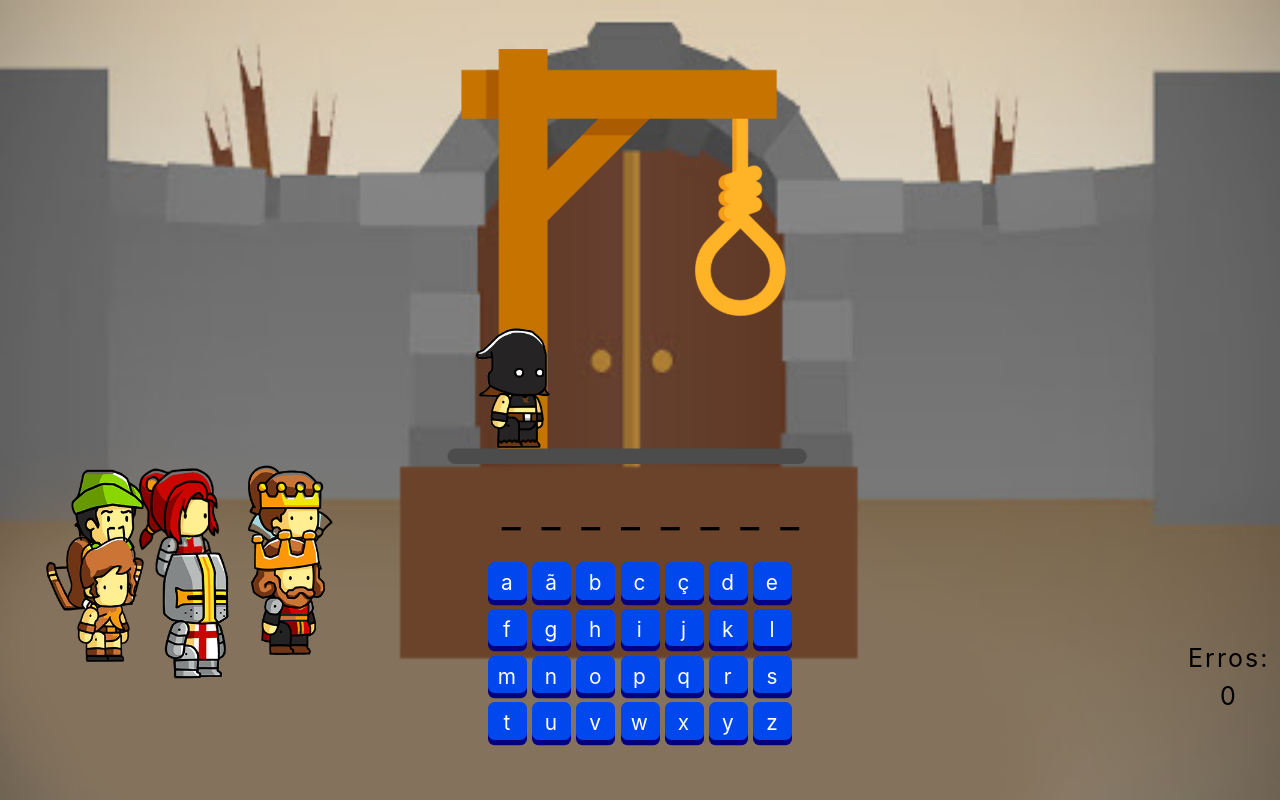
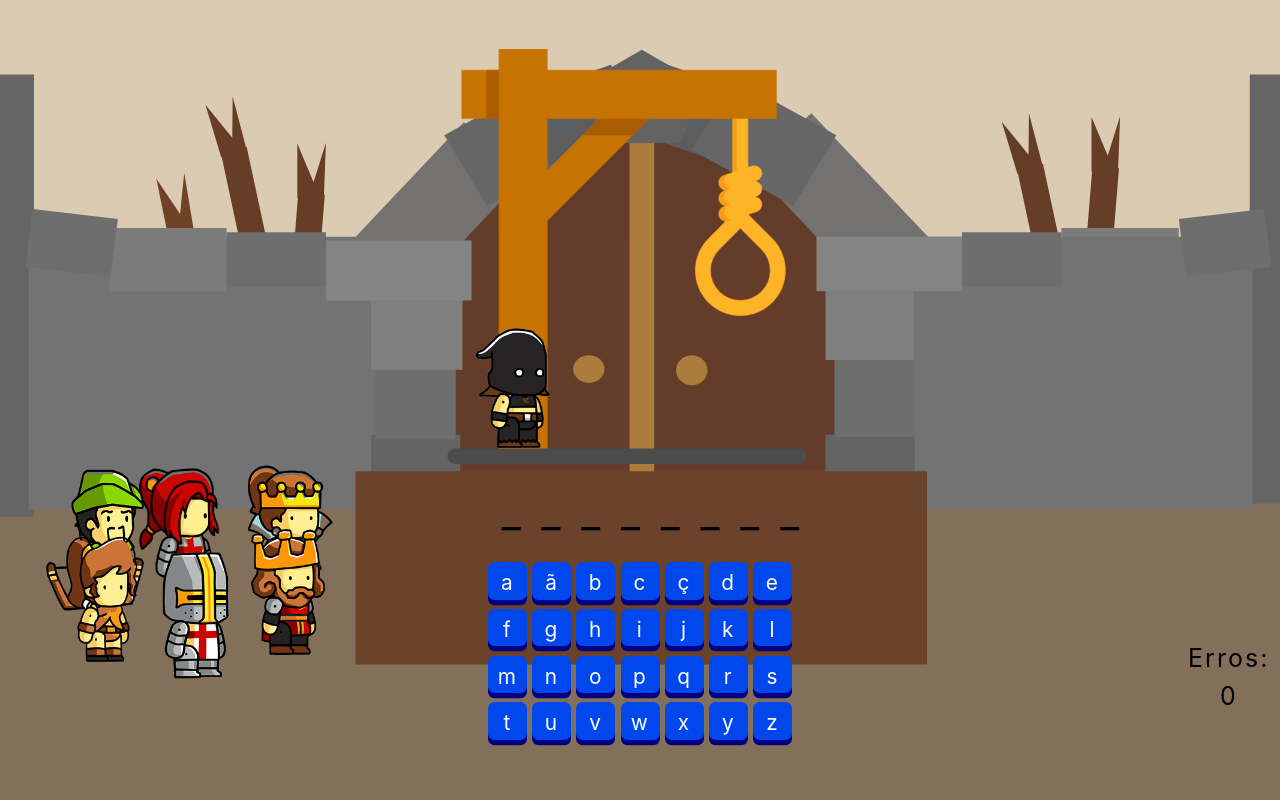
Before and after one commit to LeonardoLuz2/jogo-da-forca, a React (Create React App) app: page /game in a window 1280 px wide. Built offline with nearby package versions, Linux system fonts and the light colour scheme.

Commit message:
background svg

```diff
--- a/src/pages/game/game.css
+++ b/src/pages/game/game.css
@@ -1,3 +1,5 @@
+/* import SVGComponent from "./svgviewer-react-output.js"; */
+
 .html {
   width: 100% !important;
   height: 100% !important;
@@ -11,12 +13,13 @@
     align-items: center;
     justify-content: center;
     /* background: url("https://cdn.pixabay.com/photo/2017/07/13/16/16/paper-2500942_960_720.jpg");  */
-    background-image: url('images/base.png');
+    background-image: url('images/Background_novo.svg') ;
     background-position: bottom center;
     /* background-size: cover; */
     background-size: 100% 100%;
     width: 100% !important;
     height: 100% !important;
+    background-size: cover;
   }
 
 .Hangman {
```
Also changed, not shown: src/pages/game/images/Background_novo.svg (added), src/pages/game/svgviewer-react-output.svg (added).
